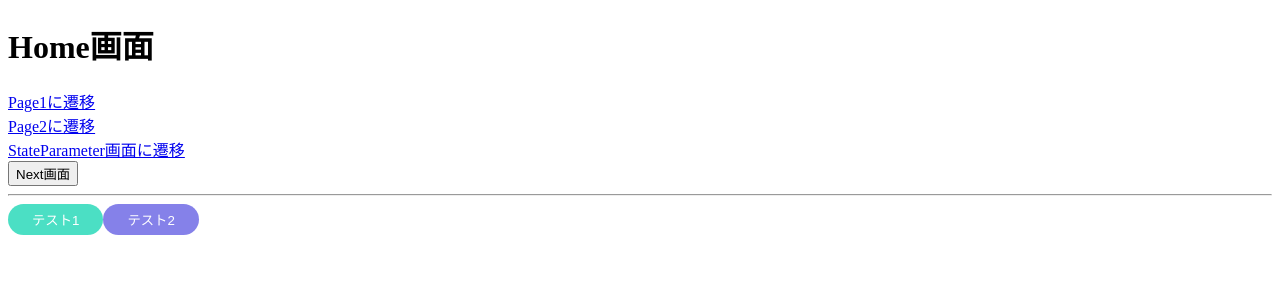
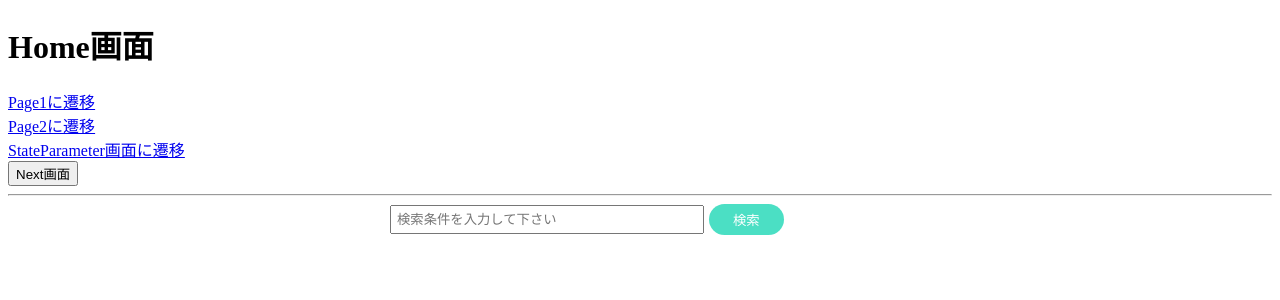
Before and after one commit to tadume/react_tutorial, a React (Create React App) app: page / in a window 1280 px wide. Shown: the top 300 px of the page. Built offline with nearby package versions, Linux system fonts and the light colour scheme.

Commit message:
MOLECULESの作成

```diff
--- a/src/Home.jsx
+++ b/src/Home.jsx
@@ -1,7 +1,6 @@
 import { memo } from 'react';
 import { Link, useNavigate } from 'react-router-dom';
-import { PrimaryButton } from './components/atoms/PrimaryButton';
-import { SecondaryButton } from './components/atoms/SecondaryButton';
+import { SearchInput } from '../src/components/molecules/SearchInput';
 
 export const Home = memo(() => {
   console.log('-----Home------');
@@ -34,8 +33,7 @@ export const Home = memo(() => {
       <hr />
 
       <div>
-        <PrimaryButton>テスト1</PrimaryButton>
-        <SecondaryButton>テスト2</SecondaryButton>
+        <SearchInput />
       </div>
     </>
   );
--- /dev/null
+++ b/src/components/atoms/Input/Input.jsx
@@ -0,0 +1,17 @@
+import { memo } from 'react';
+import styled from '@emotion/styled';
+
+export const Input = memo((props) => {
+  const { placeholder = '' } = props;
+
+  return (
+    <>
+      <StyledInput placeholder={placeholder} />
+    </>
+  );
+});
+
+const StyledInput = styled.input`
+  padding: 5px;
+  width: 300px;
+`;
--- /dev/null
+++ b/src/components/molecules/SearchInput.jsx
@@ -0,0 +1,31 @@
+import { memo } from 'react';
+import { PrimaryButton } from '../atoms/button/PrimaryButton';
+import { Input } from '../atoms/Input/Input';
+import styled from '@emotion/styled';
+
+export const SearchInput = memo((props) => {
+  /*
+    PrimaryButtonと入力フォームを組み合わせた検索フォームを作成
+  */
+  return (
+    <SContainer>
+      <Input placeholder="検索条件を入力して下さい" />
+      <SButtonWrapper>
+        <PrimaryButton>検索</PrimaryButton>
+      </SButtonWrapper>
+    </SContainer>
+  );
+});
+
+const SContainer = styled.div`
+  display: flex;
+  align-items: center;
+  max-width: 500px;
+  margin: auto;
+`;
+
+// ボタンコンポーネントではなく、このコンポーネントを使うときは、ボタンとの間に余白が欲しいので、ここで余白をつける。
+// つまり、Moleculesの役割は、スタイルを用途によって、ラップすること!!!
+const SButtonWrapper = styled.div`
+  margin-left: 5px;
+`;
```
Also changed, not shown: src/components/atoms/button/BaseButton.jsx (renamed from src/components/atoms/BaseButton.jsx), src/components/atoms/button/PrimaryButton.jsx (renamed from src/components/atoms/PrimaryButton.jsx), src/components/atoms/button/SecondaryButton.jsx (renamed from src/components/atoms/SecondaryButton.jsx).
